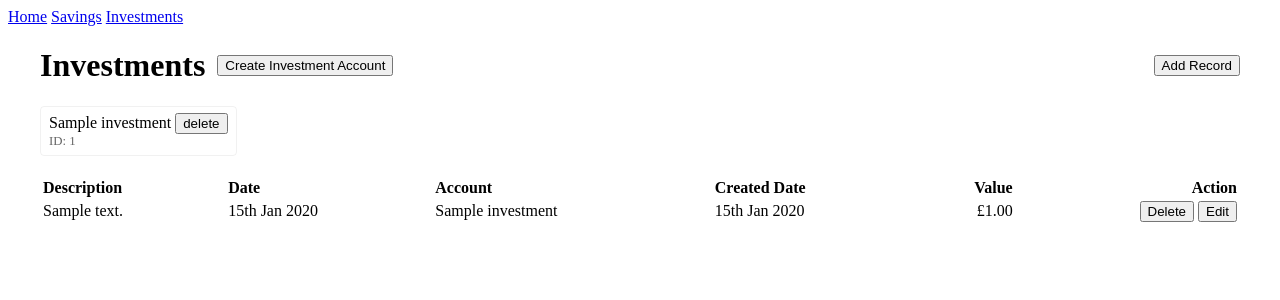
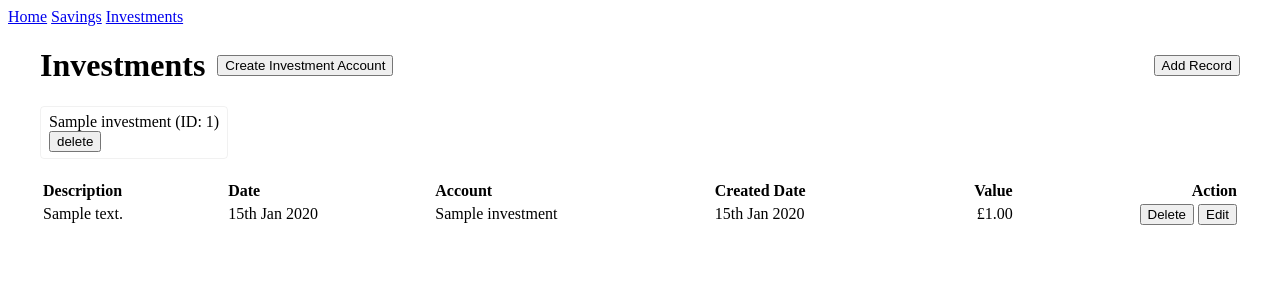
Before and after one commit to JD2410/Finances, a Django app: page /investments/ in a window 1280 px wide. Shown: the top 300 px of the page. Run offline with Django 5.2, Linux system fonts and the light colour scheme; tables that the repository leaves empty hold one stand-in row (values such as "Sample post").

Commit message:
Update investment cards

```diff
--- a/finances/templates/investments.html
+++ b/finances/templates/investments.html
@@ -34,9 +34,10 @@
                         {% for investment in investments %}
                             <form class="investment-container card" action="" method="POST">
                                 {% csrf_token %}
-                                {{ investment.name }}
+                                <div>{{ investment.name }} (ID: {{ investment.id }})</div>
+
                                 <input type="submit" name="deleteInvestment" value="delete"><br>
-                                <div class="id">ID: {{ investment.id }}</div>
+                                <div class="id"></div>
                                 <input type="hidden" name="investmentId" value="{{ investment.id }}">
                             </form>
                         {% endfor %}
```
